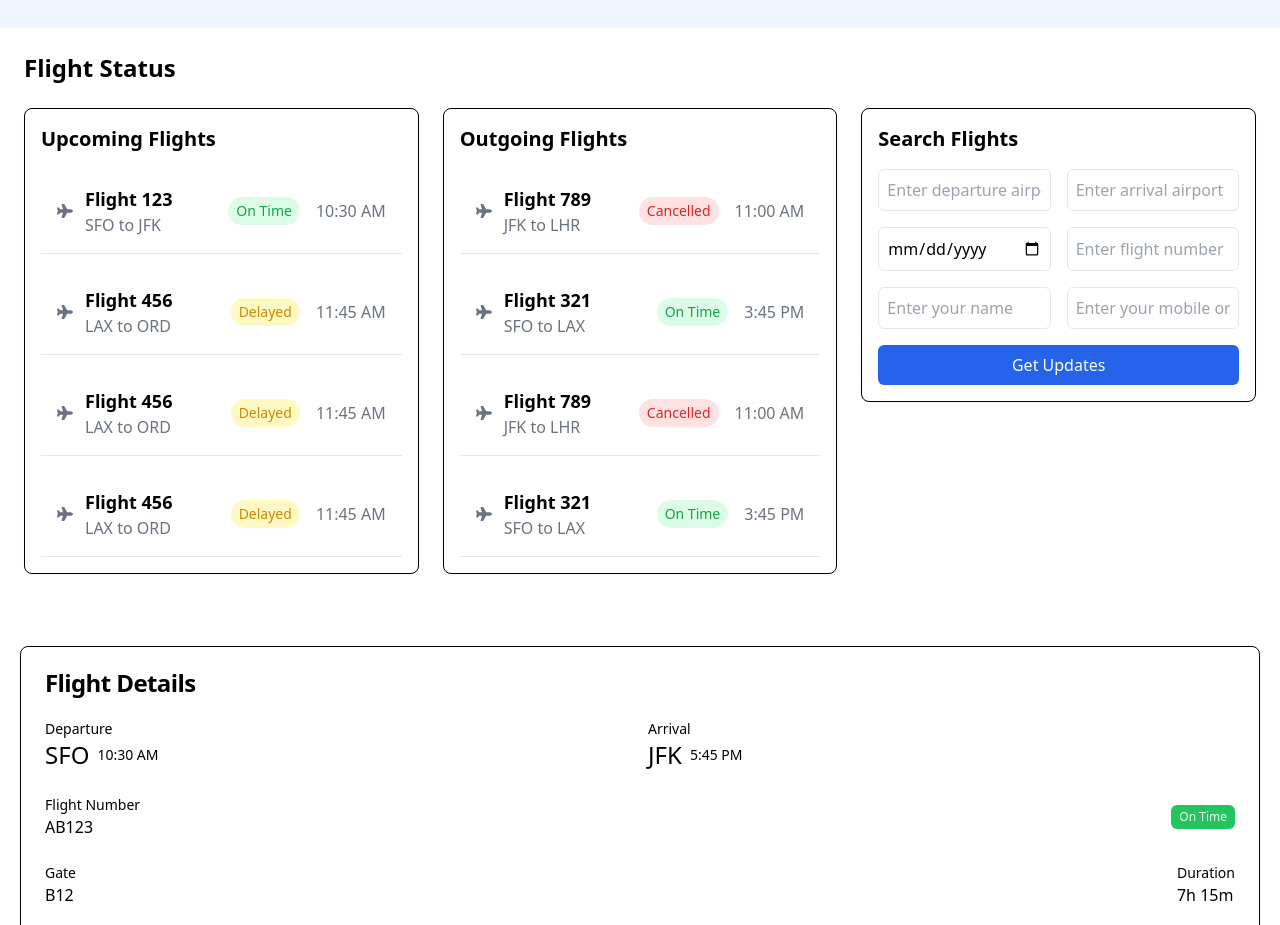
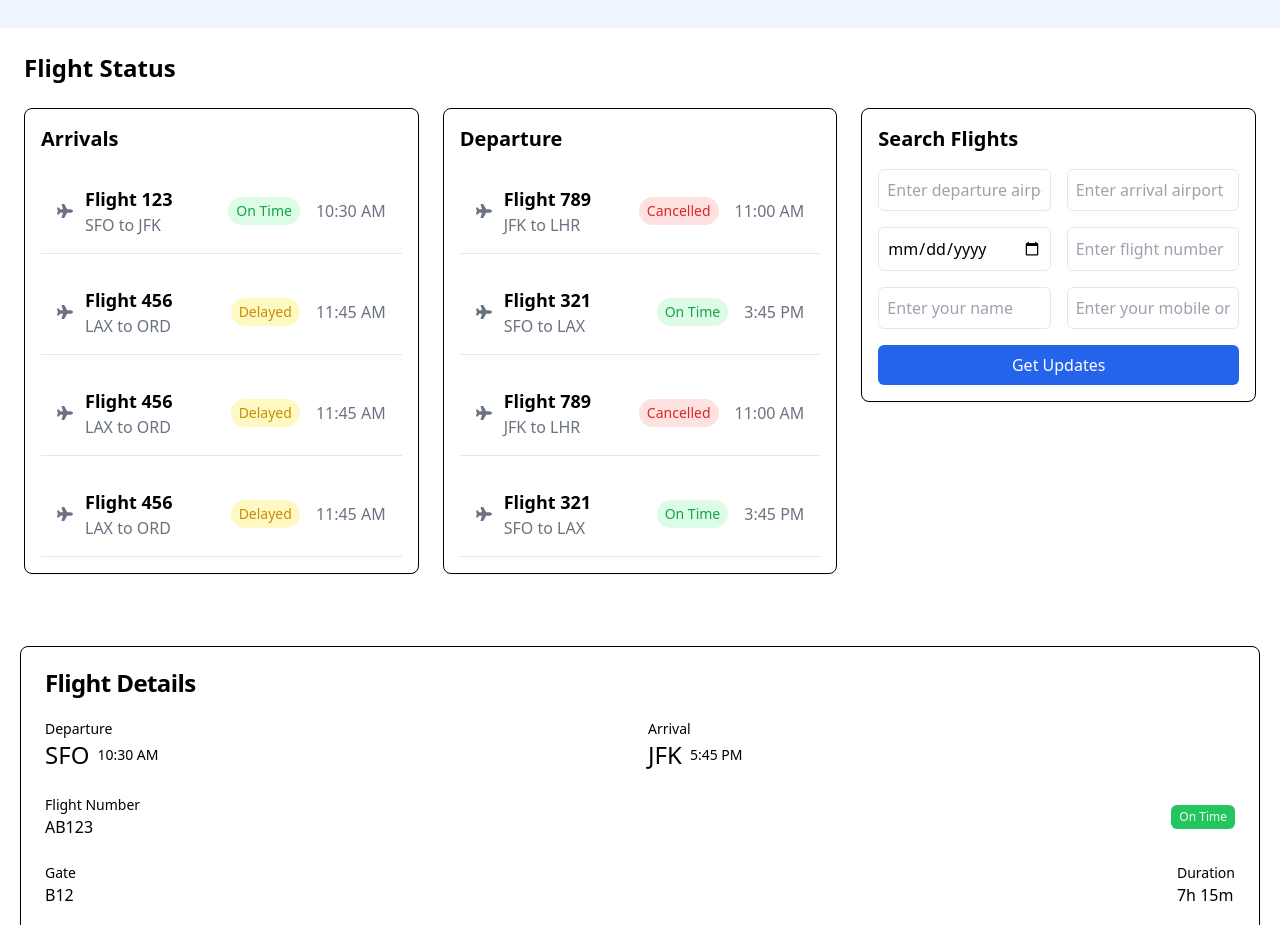
Before and after one commit to shashank1623/Flight_Status_System, a React (Vite) app in the folder frontend/: page / in a window 1280 px wide. Shown: the part 980-1905 px from the top of the page. Built offline with nearby package versions, Linux system fonts and the light colour scheme.

Commit message:
Content Upgrade

```diff
--- a/frontend/src/pages/Home.jsx
+++ b/frontend/src/pages/Home.jsx
@@ -35,10 +35,10 @@ export const Home = () => {
       </header>
       <div className="flex flex-col lg:flex-row gap-6">
       <div className="w-full lg:w-1/3">
-          <FlightList title="Upcoming Flights" flights={upcomingFlights} />
+          <FlightList title="Arrivals" flights={upcomingFlights} />
         </div>
         <div className="w-full lg:w-1/3">
-          <FlightList title="Outgoing Flights" flights={outgoingFlights} />
+          <FlightList title="Departure" flights={outgoingFlights} />
         </div>
         <div className="w-full lg:w-1/3">
           <SearchForm />
```
